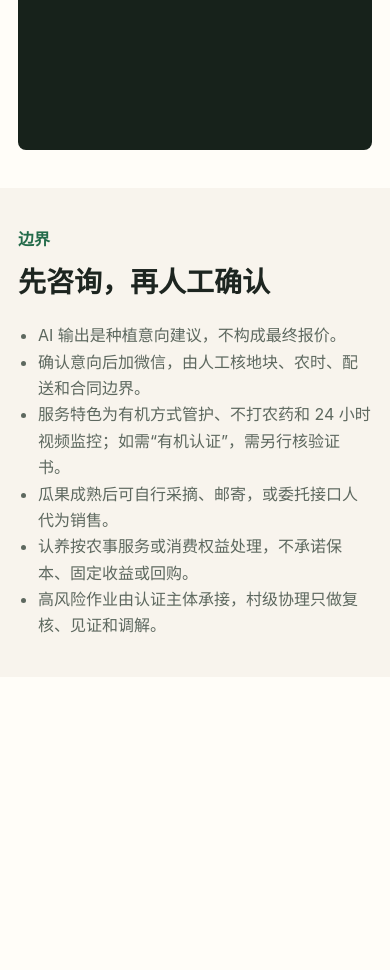
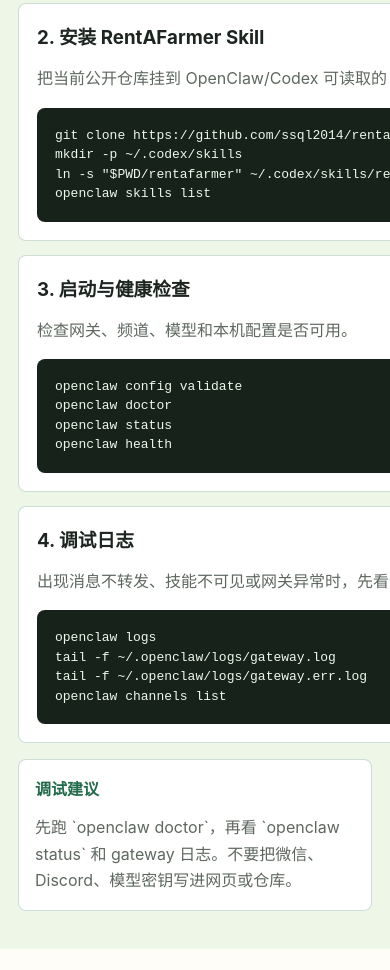
Before and after one commit to ssql2014/rentafarmer, a website: page public/index.html in a window 390 px wide. Shown: the part 6854-7824 px from the top of the page. Before the commit the page ends 7531 px from the top, so only its background shows below. Drawn offline with Linux system fonts and the light colour scheme.

Commit message:
Add OpenClaw install debug section

```diff
--- a/public/index.html
+++ b/public/index.html
@@ -21,6 +21,7 @@
         <a href="#regions">区域</a>
         <a href="#plot-map">地图</a>
         <a href="#install">安装</a>
+        <a href="#openclaw">OpenClaw</a>
         <a href="#api">API</a>
         <a href="#compliance">边界</a>
       </nav>
@@ -224,6 +225,51 @@
         </div>
       </section>
 
+      <section id="openclaw" class="openclaw">
+        <div class="section-title">
+          <p>OpenClaw 安装调试</p>
+          <h2>把 RentAFarmer 接入长期运行的代理入口</h2>
+        </div>
+        <div class="openclaw-grid">
+          <article class="openclaw-card">
+            <h3>1. 安装 OpenClaw</h3>
+            <p>通过 npm 全局安装 CLI，然后初始化本机配置。</p>
+            <pre><code>npm install -g openclaw
+openclaw --version
+openclaw setup
+openclaw configure</code></pre>
+          </article>
+          <article class="openclaw-card">
+            <h3>2. 安装 RentAFarmer Skill</h3>
+            <p>把当前公开仓库挂到 OpenClaw/Codex 可读取的 skills 目录。</p>
+            <pre><code>git clone https://github.com/ssql2014/rentafarmer.git
+mkdir -p ~/.codex/skills
+ln -s "$PWD/rentafarmer" ~/.codex/skills/rentafarmer
+openclaw skills list</code></pre>
+          </article>
+          <article class="openclaw-card">
+            <h3>3. 启动与健康检查</h3>
+            <p>检查网关、频道、模型和本机配置是否可用。</p>
+            <pre><code>openclaw config validate
+openclaw doctor
+openclaw status
+openclaw health</code></pre>
+          </article>
+          <article class="openclaw-card">
+            <h3>4. 调试日志</h3>
+            <p>出现消息不转发、技能不可见或网关异常时，先看这些信息。</p>
+            <pre><code>openclaw logs
+tail -f ~/.openclaw/logs/gateway.log
+tail -f ~/.openclaw/logs/gateway.err.log
+openclaw channels list</code></pre>
+          </article>
+        </div>
+        <div class="debug-note">
+          <strong>调试建议</strong>
+          <span>先跑 `openclaw doctor`，再看 `openclaw status` 和 gateway 日志。不要把微信、Discord、模型密钥写进网页或仓库。</span>
+        </div>
+      </section>
+
       <section id="api" class="api-layout">
         <div>
           <div class="section-title">
--- a/public/styles.css
+++ b/public/styles.css
@@ -214,6 +214,7 @@
 .regions,
 .plot-map,
 .install,
+.openclaw,
 .api-layout,
 .compliance {
   padding: clamp(38px, 6vw, 76px) clamp(18px, 4vw, 56px);
@@ -474,6 +475,58 @@
   font-size: 13px;
 }
 
+.openclaw {
+  background: #eef6e8;
+}
+
+.openclaw-grid {
+  display: grid;
+  grid-template-columns: repeat(2, minmax(0, 1fr));
+  gap: 14px;
+}
+
+.openclaw-card {
+  border: 1px solid rgba(35, 107, 74, 0.22);
+  border-radius: 8px;
+  padding: 18px;
+  background: white;
+}
+
+.openclaw-card h3 {
+  margin: 0 0 10px;
+}
+
+.openclaw-card p {
+  color: var(--muted);
+  line-height: 1.65;
+}
+
+.openclaw-card pre {
+  min-height: 0;
+  margin-top: 14px;
+  font-size: 13px;
+}
+
+.debug-note {
+  display: grid;
+  grid-template-columns: 120px 1fr;
+  gap: 14px;
+  margin-top: 16px;
+  border: 1px solid rgba(35, 107, 74, 0.22);
+  border-radius: 8px;
+  padding: 16px;
+  background: white;
+}
+
+.debug-note strong {
+  color: var(--green);
+}
+
+.debug-note span {
+  color: var(--muted);
+  line-height: 1.65;
+}
+
 .api-layout {
   display: grid;
   grid-template-columns: 0.9fr 1.1fr;
@@ -516,6 +569,7 @@
   .result,
   .feature-grid,
   .steps,
+  .openclaw-grid,
   .install-grid {
     grid-template-columns: 1fr 1fr;
   }
@@ -529,7 +583,12 @@
   .result,
   .feature-grid,
   .steps,
+  .openclaw-grid,
   .install-grid {
+    grid-template-columns: 1fr;
+  }
+
+  .debug-note {
     grid-template-columns: 1fr;
   }
 
```
